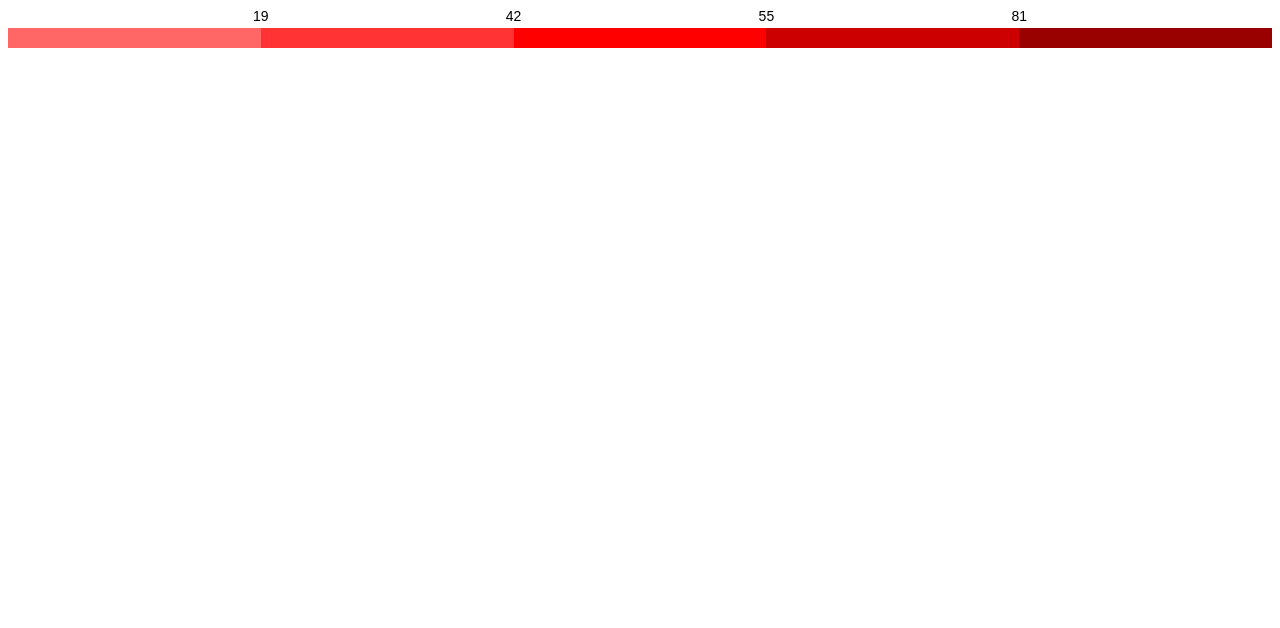
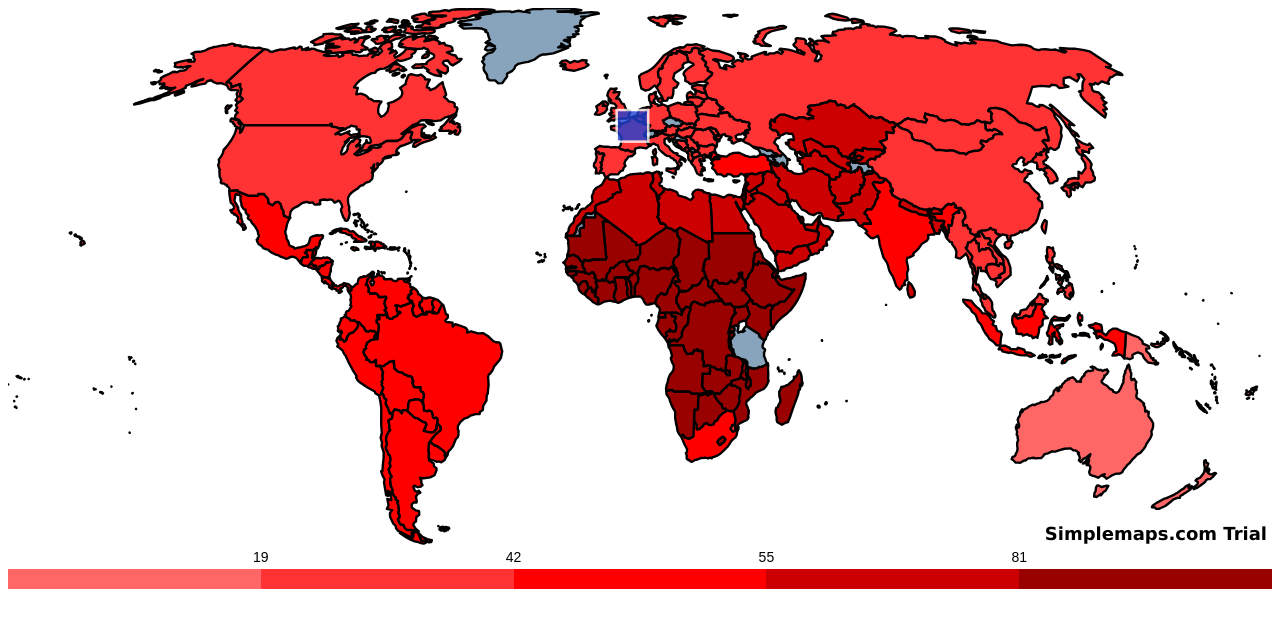
Before and after one commit to Bio-Medi/Map, a plain HTML site: page index.html in a window 1280 px wide. Drawn offline with Linux system fonts and the light colour scheme.

Commit message:
Update index.html

```diff
--- a/index.html
+++ b/index.html
@@ -4,7 +4,7 @@
     <meta http-equiv="content-type" content="text/html; charset=UTF-8">
     <title>USA Map Example</title>
     <script src="mapdata.js"></script>
-    <script src="usamap.js"></script>
+    <script src="worldmap.js"></script>
   </head>
   <body>
     <div id="map"></div>
```
